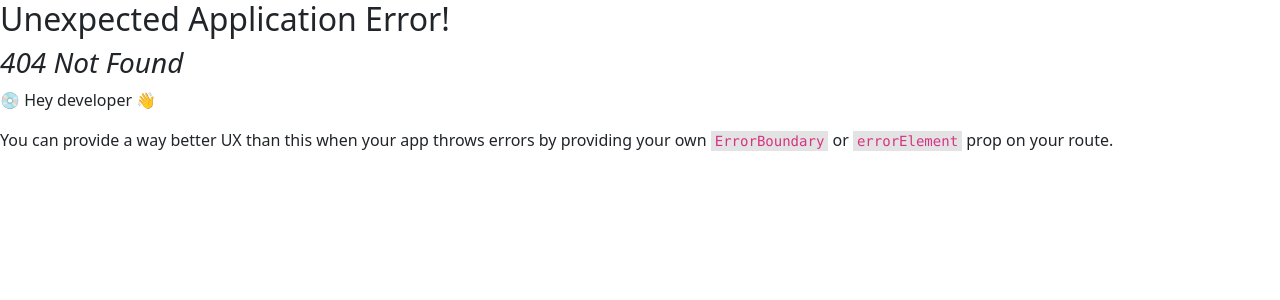
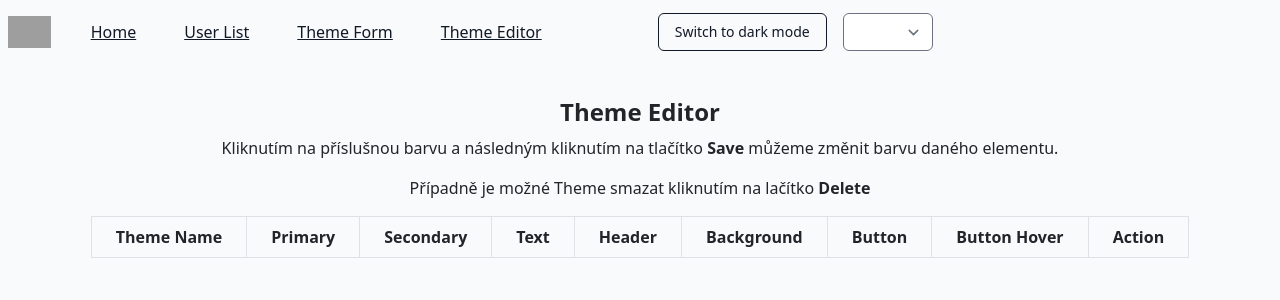
Before and after one commit to jiridusil/rd_JavaScript, a React (Create React App) app in the folder lesson_11/data-fetching-hw/: page /theme-editor in a window 1280 px wide. Before the commit this address had no page. Shown: the top 300 px of the page. Built offline with nearby package versions, Linux system fonts and the light colour scheme; grey boxes are pictures that could not be loaded.

Commit message:
Implememted Theme Editor

```diff
--- a/lesson_11/data-fetching-hw/package.json
+++ b/lesson_11/data-fetching-hw/package.json
@@ -16,7 +16,7 @@
     "@types/node": "^16.18.114",
     "@types/react": "^18.3.11",
     "@types/react-dom": "^18.3.1",
-    "antd": "^5.22.0",
+    "antd": "^5.22.1",
     "bootstrap": "^5.3.3",
     "react": "^18.3.1",
     "react-dom": "^18.3.1",
--- a/lesson_11/data-fetching-hw/src/components/Header/Header.tsx
+++ b/lesson_11/data-fetching-hw/src/components/Header/Header.tsx
@@ -4,13 +4,13 @@ import { Link } from 'react-router-dom'
 import { ThemeButton } from '../ThemeButton'
 import { useTheme } from '../ThemeContext';
 import { ThemeDropdown } from '../ThemeDropdown';
-import { SettingsMenu } from '../Settings';
 
 
 const navigation = [
     { name: 'Home', href: '/', current: true },
     { name: 'User List', href: '/user-list', current: false },
-    { name: 'Theme Editor', href: '/theme-form', current: false },
+    { name: 'Theme Form', href: '/theme-form', current: false },
+    { name: 'Theme Editor', href: '/theme-editor', current: false },
 ]
 
 export const classNames = (...classes: Array<string | boolean>) => {
@@ -66,7 +66,6 @@ export const Header = () => {
                         <div className="flex flex-shrink-0 items-center">
                             <ThemeButton />
                             <ThemeDropdown />
-                            <SettingsMenu />
                         </div>
 
                     </div>
--- a/lesson_11/data-fetching-hw/src/components/Settings/SettingsMenu.tsx
+++ /dev/null
@@ -1,45 +0,0 @@
-import * as React from 'react';
-import Button from '@mui/material/Button';
-import Menu from '@mui/material/Menu';
-import MenuItem from '@mui/material/MenuItem';
-import KeyboardArrowDownIcon from '@mui/icons-material/KeyboardArrowDown';
-
-
-
-export const SettingsMenu = () => {
-    const [anchorEl, setAnchorEl] = React.useState<null | HTMLElement>(null);
-    const open = Boolean(anchorEl);
-    const handleClick = (event: React.MouseEvent<HTMLButtonElement>) => {
-        setAnchorEl(event.currentTarget);
-    };
-    const handleClose = () => {
-        setAnchorEl(null);
-    };
-
-    return (
-        <div>
-            <Button
-                id="basic-button"
-                aria-controls={open ? 'basic-menu' : undefined}
-                aria-haspopup="true"
-                aria-expanded={open ? 'true' : undefined}
-                onClick={handleClick}
-                endIcon={<KeyboardArrowDownIcon />}
-                style={{ color: 'black' }}
-            >
-                Settings
-            </Button>
-            <Menu
-                id="basic-menu"
-                anchorEl={anchorEl}
-                open={open}
-                onClose={handleClose}
-                MenuListProps={{
-                    'aria-labelledby': 'basic-button',
-                }}
-            >
-                <MenuItem onClick={handleClose}>Edit Themes</MenuItem>
-            </Menu>
-        </div>
-    );
-}
--- a/lesson_11/data-fetching-hw/src/components/Settings/index.ts
+++ /dev/null
@@ -1,3 +0,0 @@
-import { SettingsMenu } from './SettingsMenu';
-
-export { SettingsMenu };
--- a/lesson_11/data-fetching-hw/src/components/ThemeDropdown/ThemeDropdown.tsx
+++ b/lesson_11/data-fetching-hw/src/components/ThemeDropdown/ThemeDropdown.tsx
@@ -29,7 +29,7 @@ export const ThemeDropdown: React.FC = () => {
             if (themesArray.length > 0) {
                 setSelectedTheme(themesArray[themesArray.length - 1].themeName);
             }
-            // console.log('themesArray', themesArray);
+            console.log('themesArray', themesArray);
         }
     }, [optionsNew]);
 
--- /dev/null
+++ b/lesson_11/data-fetching-hw/src/components/ThemeEditor/ThemeEditor.tsx
@@ -0,0 +1,76 @@
+import { useEffect, useState } from "react";
+import { useTheme } from "../ThemeContext";
+import { ColorPicker } from "antd";
+import { Button } from "antd";
+
+
+export const ThemeEditor: React.FC = () => {
+    const [themesArray, setThemesArray] = useState<any[]>([]);
+
+    useEffect(() => {
+        const storedThemes = localStorage.getItem('themes');
+        if (storedThemes) {
+            setThemesArray(JSON.parse(storedThemes));
+        }
+    }, []);
+
+    const deleteTheme = (nazev: string) => {
+        const data = localStorage.getItem('themes');
+        if (data) {
+            const themes = JSON.parse(data);
+            const newThemes = themes.filter((theme: any) => theme.themeName !== nazev);
+            localStorage.setItem('themes', JSON.stringify(newThemes));
+            setThemesArray(newThemes);
+        }
+        console.log('storage: ', localStorage.getItem('themes'));
+    };
+
+    return (
+        <>
+            <div className='text-center'>
+                <h1 className='text-2xl font-bold'>Theme Editor</h1>
+                <p>Kliknutím na příslušnou barvu a následným kliknutím na tlačítko <b>Save</b> můžeme změnit barvu daného elementu.</p>
+                <p>Případně je možné Theme smazat kliknutím na lačítko <b>Delete</b></p>
+
+            </div>
+
+            <div className='flex items-center justify-center'>
+
+
+                <table className='table-auto'>
+                    <thead>
+                        <tr>
+                            <th className='border px-4 py-2 text-center'>Theme Name</th>
+                            <th className='border px-4 py-2 text-center'>Primary</th>
+                            <th className='border px-4 py-2 text-center'>Secondary</th>
+                            <th className='border px-4 py-2 text-center'>Text</th>
+                            <th className='border px-4 py-2 text-center'>Header</th>
+                            <th className='border px-4 py-2 text-center'>Background</th>
+                            <th className='border px-4 py-2 text-center'>Button</th>
+                            <th className='border px-4 py-2 text-center'>Button Hover</th>
+                            <th className='border px-4 py-2 text-center'>Action</th>
+                        </tr>
+                    </thead>
+                    <tbody>
+                        {themesArray.map((theme, index) => (
+                            <tr key={index}>
+                                <td className='border px-4 py-2'><b>{theme.themeName}</b></td>
+                                <td className='border px-4 py-2'><ColorPicker defaultValue={theme.primaryColor} /></td>
+                                <td className='border px-4 py-2'><ColorPicker defaultValue={theme.secondaryColor} /></td>
+                                <td className='border px-4 py-2'><ColorPicker defaultValue={theme.textColor} /></td>
+                                <td className='border px-4 py-2'><ColorPicker defaultValue={theme.headerColor} /></td>
+                                <td className='border px-4 py-2'><ColorPicker defaultValue={theme.backgroundColor} /></td>
+                                <td className='border px-4 py-2'><ColorPicker defaultValue={theme.buttonColor} /></td>
+                                <td className='border px-4 py-2'><ColorPicker defaultValue={theme.buttonHoverColor} /></td>
+                                <td className='border px-4 py-2'>
+                                    <Button className='mx-1' type="primary">Save</Button>
+                                    <Button className='mx-1' type="primary" danger
+                                        onClick={() => { deleteTheme(theme.themeName) }}>Delete</Button></td>
+                            </tr>
+                        ))}
+                    </tbody>
+                </table>
+            </div>
+        </>
+    )
+}
--- /dev/null
+++ b/lesson_11/data-fetching-hw/src/components/ThemeEditor/index.ts
@@ -0,0 +1,3 @@
+import { ThemeEditor } from './ThemeEditor';
+
+export { ThemeEditor };
--- a/lesson_11/data-fetching-hw/src/components/ThemeForm/ThemeForm.tsx
+++ b/lesson_11/data-fetching-hw/src/components/ThemeForm/ThemeForm.tsx
@@ -57,6 +57,7 @@ export const ThemeForm = () => {
             themeName: name,
             primaryColor,
             secondaryColor,
+            textColor,
             headerColor,
             backgroundColor,
             buttonColor,
@@ -65,7 +66,7 @@ export const ThemeForm = () => {
 
         addTheme({
             themeName: name,
-            textColor: textColor,
+            textColor,
             primaryColor,
             secondaryColor,
             headerColor,
--- a/lesson_11/data-fetching-hw/src/components/UserList/UserList.tsx
+++ b/lesson_11/data-fetching-hw/src/components/UserList/UserList.tsx
@@ -66,7 +66,6 @@ export const UserList = () => {
             </div>
         );
     }
-    console.log('headerColor: ', headerColor);
 
     return (
         <div className='flex flex-direction-column justify-center items-center min-h-screen'
--- /dev/null
+++ b/lesson_11/data-fetching-hw/src/components/pages/ThemeEditorPage.tsx
@@ -0,0 +1,8 @@
+import { ThemeEditor } from "../ThemeEditor"
+
+export const ThemeEditorPage = () => {
+
+    return (
+        <ThemeEditor />
+    )
+}
--- a/lesson_11/data-fetching-hw/src/index.tsx
+++ b/lesson_11/data-fetching-hw/src/index.tsx
@@ -10,6 +10,7 @@ import { UserListPage } from './components/pages/UserListPage';
 import { ThemeFormPage } from './components/pages/ThemeFormPage';
 import { UserDetailPage } from './components/pages/UserDetailPage';
 import { userDetailLoader } from './components/UserDetail';
+import { ThemeEditorPage } from './components/pages/ThemeEditorPage';
 
 const root = ReactDOM.createRoot(
   document.getElementById('root') as HTMLElement
@@ -31,6 +32,10 @@ const router = createBrowserRouter([
       element: <ThemeFormPage />
     },
     {
+      path: '/theme-editor',
+      element: <ThemeEditorPage />
+    },
+    {
       path: '/user/:id',
       element: <UserDetailPage />,
       loader: userDetailLoader
```
Also changed, not shown: 1 other file (tests, documents, lock files or other folders).
